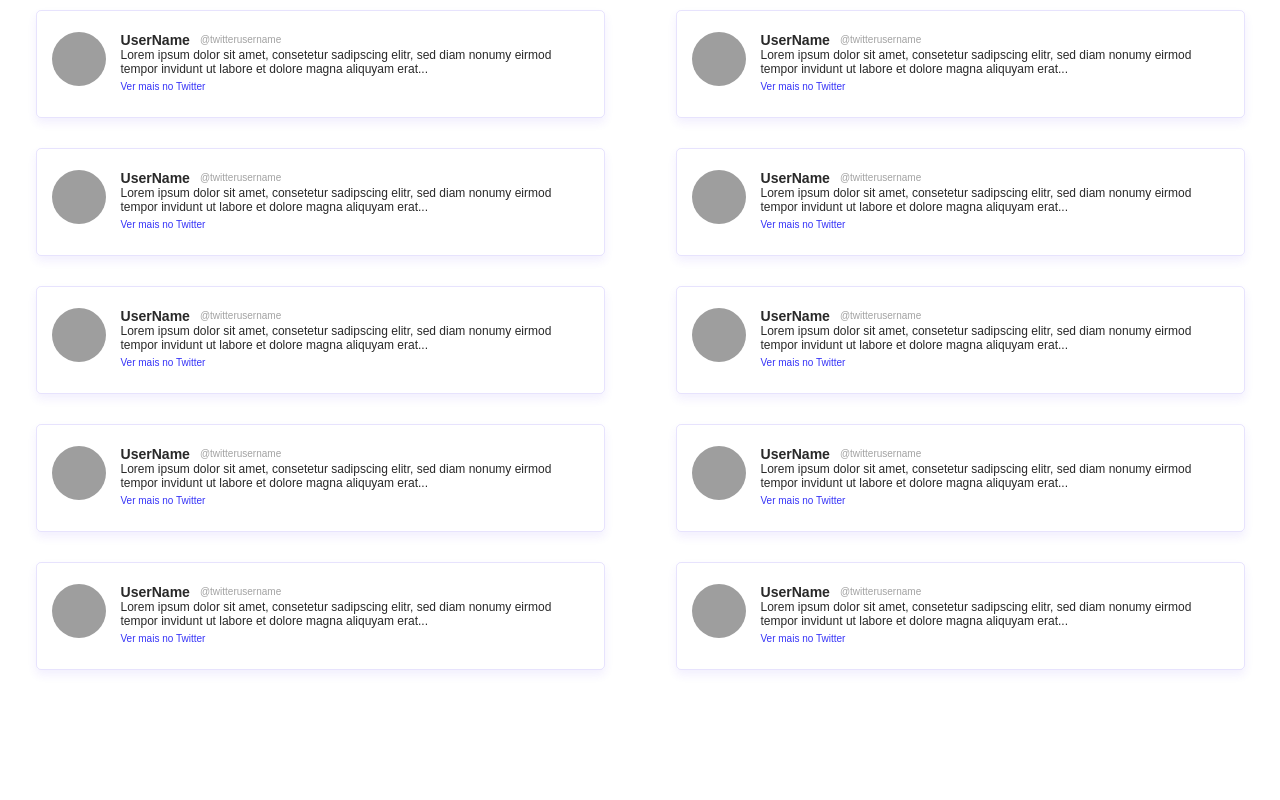
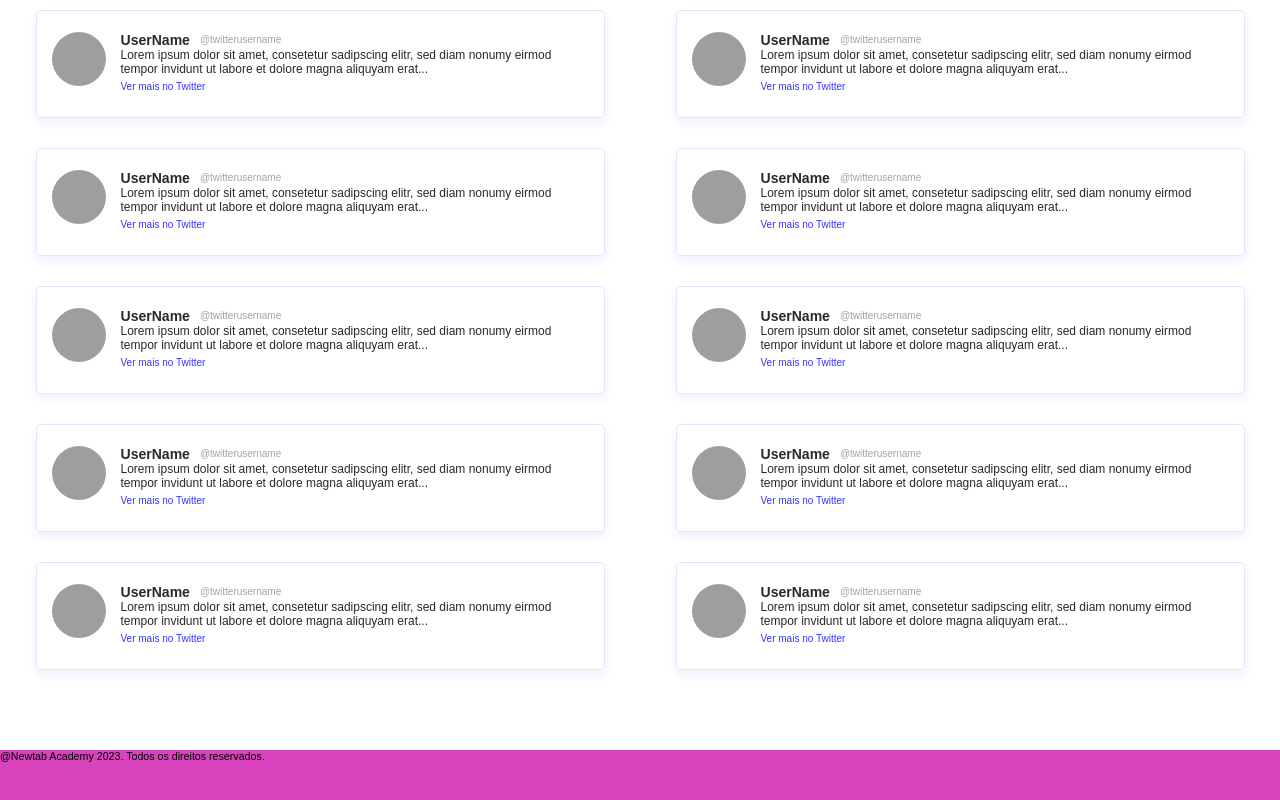
Before and after one commit to alexandrememorium/projeto_hashtag, a React (Create React App) app: page / in a window 1280 px wide. Shown: the part 470-1270 px from the top of the page. Before the commit the page ends 1220 px from the top, so only its background shows below. Built offline with nearby package versions, Linux system fonts and the light colour scheme; grey boxes are pictures that could not be loaded.

Commit message:
ajuste rodape

```diff
--- a/src/componentes/Rodape/index.js
+++ b/src/componentes/Rodape/index.js
@@ -1,9 +1,13 @@
 import React from 'react'
 import styles from './rodape.module.css'
 
-function rodape () {
+export default function rodape() {
 
     return (
-        <footer>@Newtab Academy 2023. Todos os direitos reservados.</footer>
+        <footer className={styles.rodape}>
+            <a className={styles.rodapeTexto}>
+                @Newtab Academy 2023. Todos os direitos reservados.
+            </a>
+        </footer>
     )
 }
--- a/src/paginas/Home/index.js
+++ b/src/paginas/Home/index.js
@@ -8,6 +8,7 @@ import 'swiper/css/pagination';
 
 
 import Menu from '../../componentes/Menu'
+import Rodape from '../../componentes/Rodape'
 import styles from './home.module.css'
 
 function Home() {
@@ -82,6 +83,7 @@ function Home() {
                     })}
                 </div>
             </div>
+            <Rodape></Rodape>
 
         </section >
     )
```
